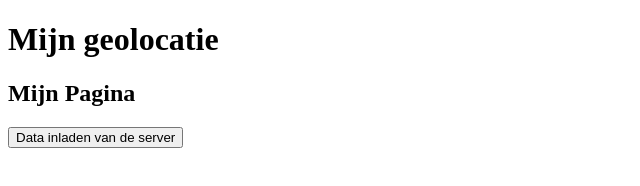
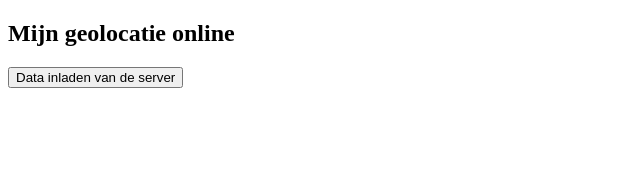
Before and after one commit to Gerdje-hc/Gerdje-hc.github.io, a plain HTML site: page index.html in a window 1280 px wide. Shown: the whole page, without its empty margins (0-640 px from the left). Drawn offline with Linux system fonts and the light colour scheme.

Commit message:
upload changes index file

```diff
--- a/index.html
+++ b/index.html
@@ -5,11 +5,10 @@
     <title>My website on GitHub</title>
 </head>
 <body>
-<h1>Mijn geolocatie</h1>
 
 
 <div class="container">
-    <h2>Mijn Pagina</h2>
+    <h2>Mijn geolocatie online</h2>
     <button id = "mijnKnop" class = " btn-primary">Data inladen van de server</button>
     <div id = "output">  </div>
 </div>
```
